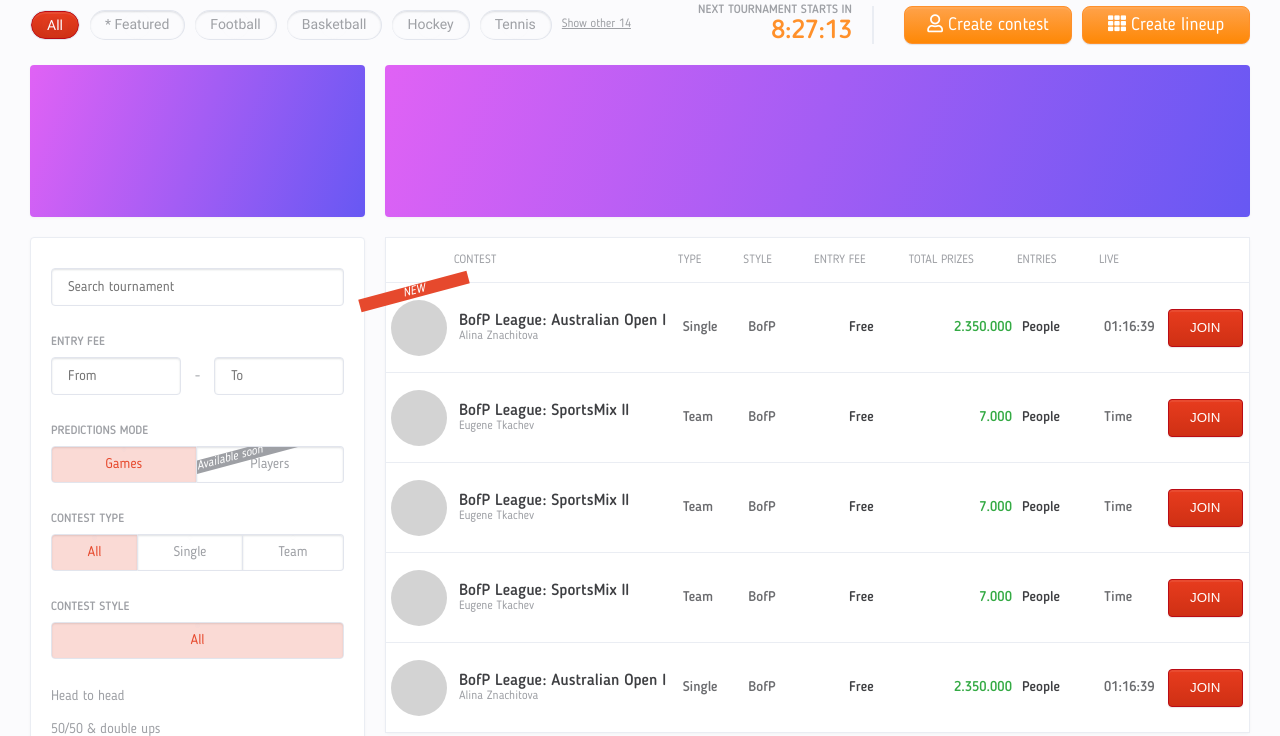
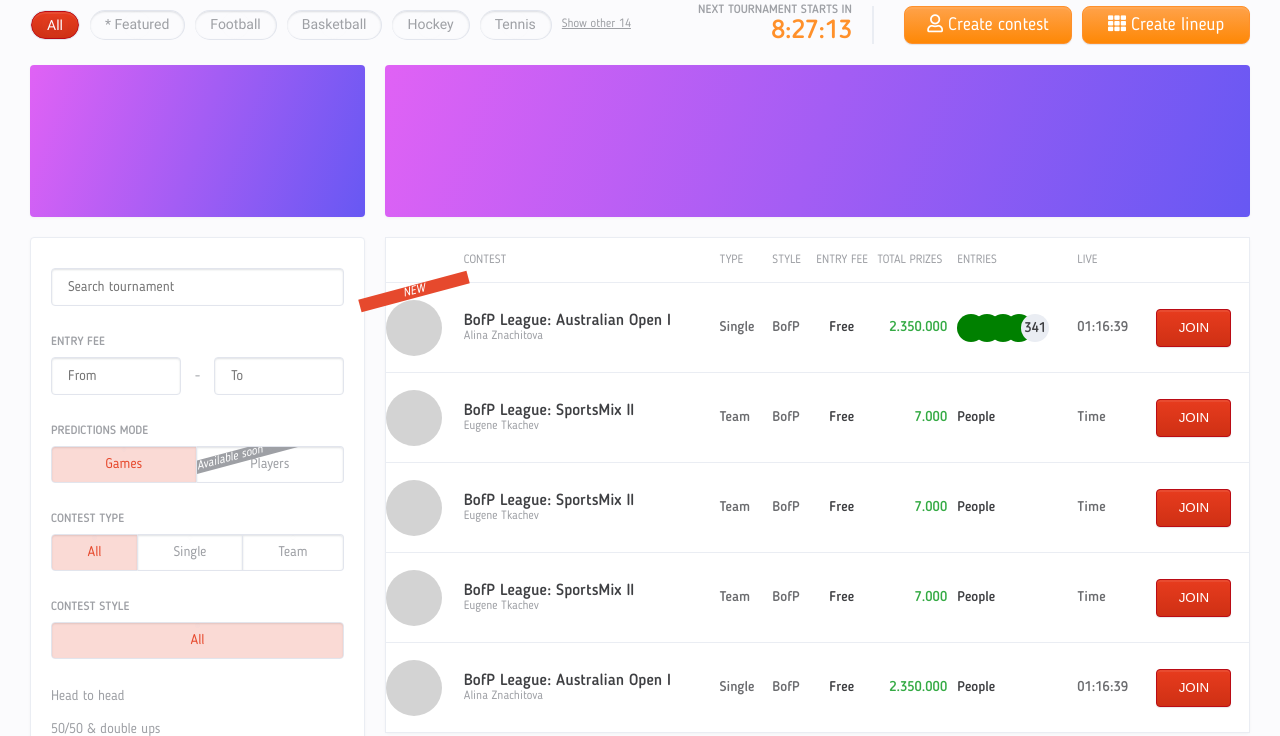
Before and after one commit to arynazaiko/battle-of-predictions, a plain HTML site: page 1.html in a window 1280 px wide. Shown: the part 64-800 px from the top of the page. Drawn offline with Linux system fonts and the light colour scheme.

Commit message:
added entries

```diff
--- a/1.html
+++ b/1.html
@@ -200,7 +200,15 @@
                 <td class="grey-color">BofP</td>
                 <td class="entry-fee">Free</td>
                 <td class="prizes">2.350.000</td>
-                <td>People</td>
+                <td>
+                  <div class="entries">
+                    <div></div>
+                    <div></div>
+                    <div></div>
+                    <div></div>
+                    <div><span>341</span></div>
+                  </div>
+                </td>
                 <td class="grey-color">01:16:39</td>
                 <td>
                   <button class="join-button">JOIN</button>
--- a/css/style.css
+++ b/css/style.css
@@ -1,3 +1,4 @@
+/* TODO MOVE LEFT AND RIGHT FROM GLOBAL SCOPE  */
 * {
   margin: 0;
   padding: 0;
@@ -36,6 +37,8 @@ body {
   justify-content: space-between;
   align-items: center;
 }
+
+/* //////////////////////// HEADER //////////////////////// */
 
 .header {
   height: 100%;
@@ -181,6 +184,8 @@ body {
   color: #3e3f42;
 }
 
+/* //////////////////////// HEADER //////////////////////// */
+
 .topbar {
   display: flex;
   justify-content: space-between;
@@ -239,12 +244,6 @@ body {
 
 .topbar .topbar-button:not(:last-child) {
   margin-right: 10px;
-}
-
-.advert {
-  display: flex;
-  justify-content: space-between;
-  margin-bottom: 20px;
 }
 
 /* /////////////////////// MAIN  ///////////////////////*/
@@ -509,7 +508,7 @@ body {
   font-size: 12px;
   font-weight: normal;
   color: #9ea0a5;
-  padding-right: 40px;
+  /* padding-right: 40px; */
 }
 
 .main-table table th:first-child {
@@ -523,7 +522,7 @@ body {
   font-style: normal;
   text-align: left;
   color: #3e3f42;
-  padding: 0px 5px;
+  padding: 0px 10px 0 0;
 }
 
 .main-table table td:first-child, .main-table table td:last-child {
@@ -536,11 +535,6 @@ body {
   border-radius: 50%;
   background-color: lightgray;
 }
-
-/* .main-table table .tournament-icon::before {
-  content: "#";
-} */
-
 
 .main-table table .tournament-title {
   font-family: "Blogger Sans";
@@ -569,6 +563,32 @@ body {
   font-style: normal;
   text-align: right;
   color: #34aa44;
+}
+
+.main-table .entries {
+  display: flex;
+  justify-content: flex-start;
+  align-items: center;
+}
+
+.main-table .entries > div,
+.main-table .entries > img {
+  width: 28px;
+  height: 28px;
+  margin-left: -12px;
+  background-color: green;
+  border-radius: 50%;
+}
+
+.main-table .entries > img:first-child,
+.main-table .entries > div:first-child {
+  margin-left: unset;
+}
+
+.main-table .entries > div:last-child {
+  background: #eaedf3;
+  line-height: 28px;
+  text-align: center;
 }
 
 .main-table table .grey-color {
@@ -624,3 +644,11 @@ body {
   justify-content: center;
   align-items: center;
 }
+
+/* //////////////////////// GLOBAL //////////////////////// */
+
+.advert {
+  display: flex;
+  justify-content: space-between;
+  margin-bottom: 20px;
+}
```
